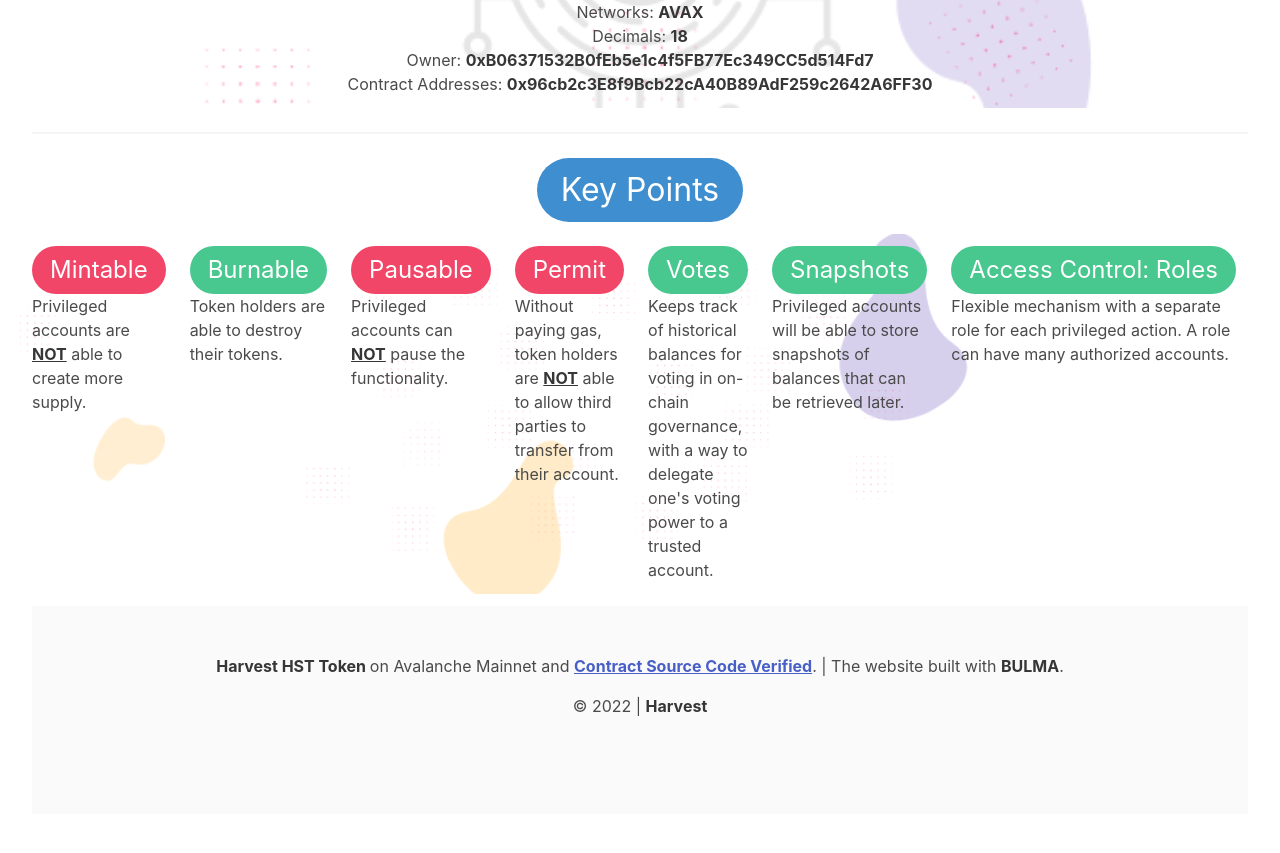
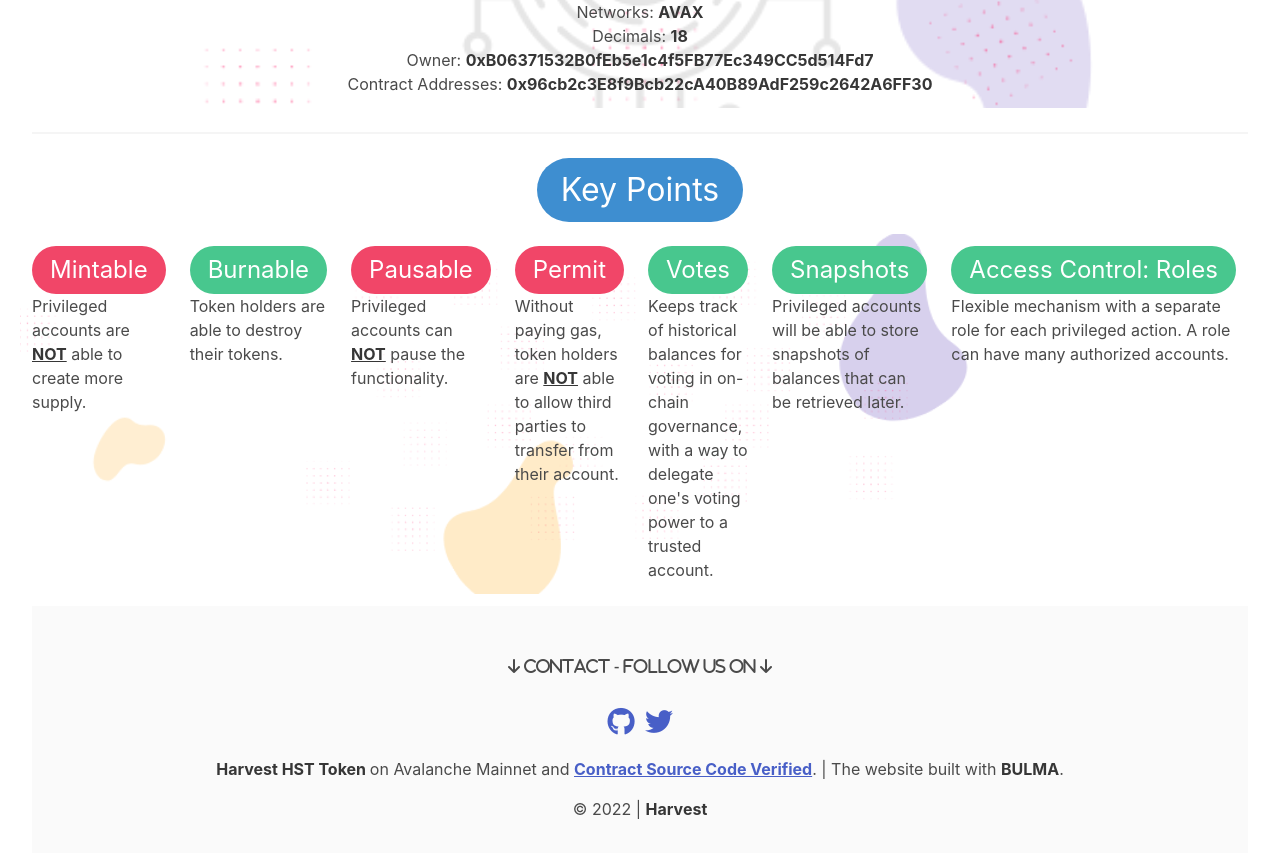
Before and after one commit to H4RV3S73R/harvest-token-website, a React (Create React App) app: page / in a window 1280 px wide. Shown: the part 715-1568 px from the top of the page. Before the commit the page ends 1529 px from the top, so only its background shows below. Built offline with nearby package versions, Linux system fonts and the light colour scheme.

Commit message:
Footer.js revised

```diff
--- a/src/components/Footer.js
+++ b/src/components/Footer.js
@@ -1,5 +1,6 @@
 import React from 'react';
 import 'bulma/css/bulma.min.css';
+import '@fortawesome/fontawesome-free/css/all.min.css'
 
 
 
@@ -9,6 +10,30 @@ export const Footer = () => (
     <footer className="footer">
 
       <div className="content has-text-centered">
+
+        <p>
+
+        <div>
+        <p><span><i className="fas fa-arrow-down" title="Follow us on"> Contact - Follow us on</i> <i className="fas fa-arrow-down" title="Follow us on"></i></span></p>
+
+          <h2>
+            <span className="icon-text has-text-info">
+
+              <span className="icon">
+                <a href="https://github.com/H4RV3S73R" target="_new" title="HARVEST on Github"><i className="fab fa-github" title="HARVEST on Github"></i></a>
+              </span>
+
+              <span className="icon">
+                <a href="https://www.twitter.com/H4RV3S73R" target="_new" title="HARVEST on Twitter"><i className="fab fa-twitter" title="HARVEST on Twitter"></i></a>
+              </span>
+
+            </span>
+
+          </h2>
+
+        </div>
+
+        </p>
 
         <p>
           <strong>Harvest HST Token </strong> on Avalanche Mainnet and <a href="https://snowtrace.io/address/0x96cb2c3E8f9Bcb22cA40B89AdF259c2642A6FF30#code" target="_new">
```
